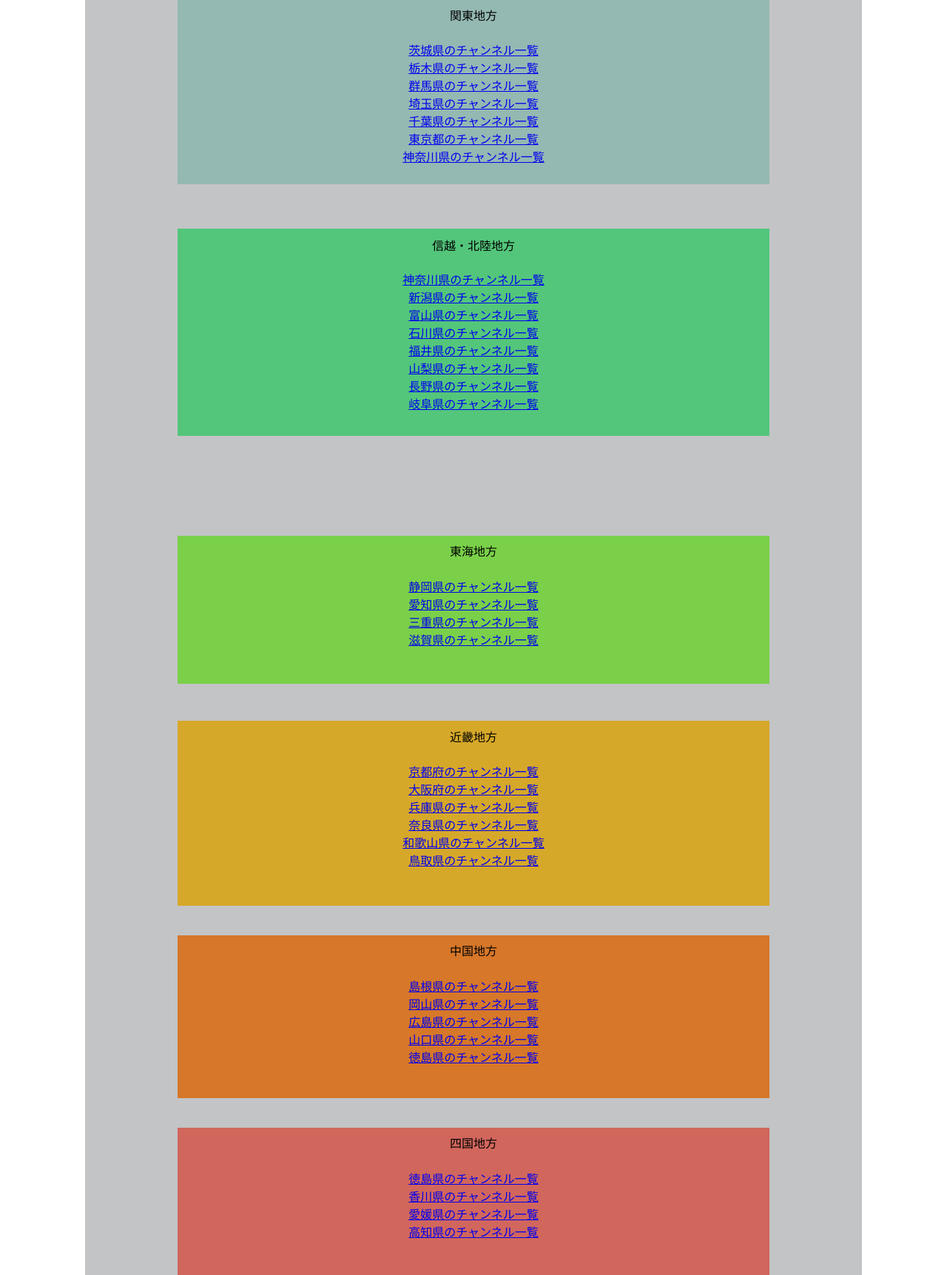
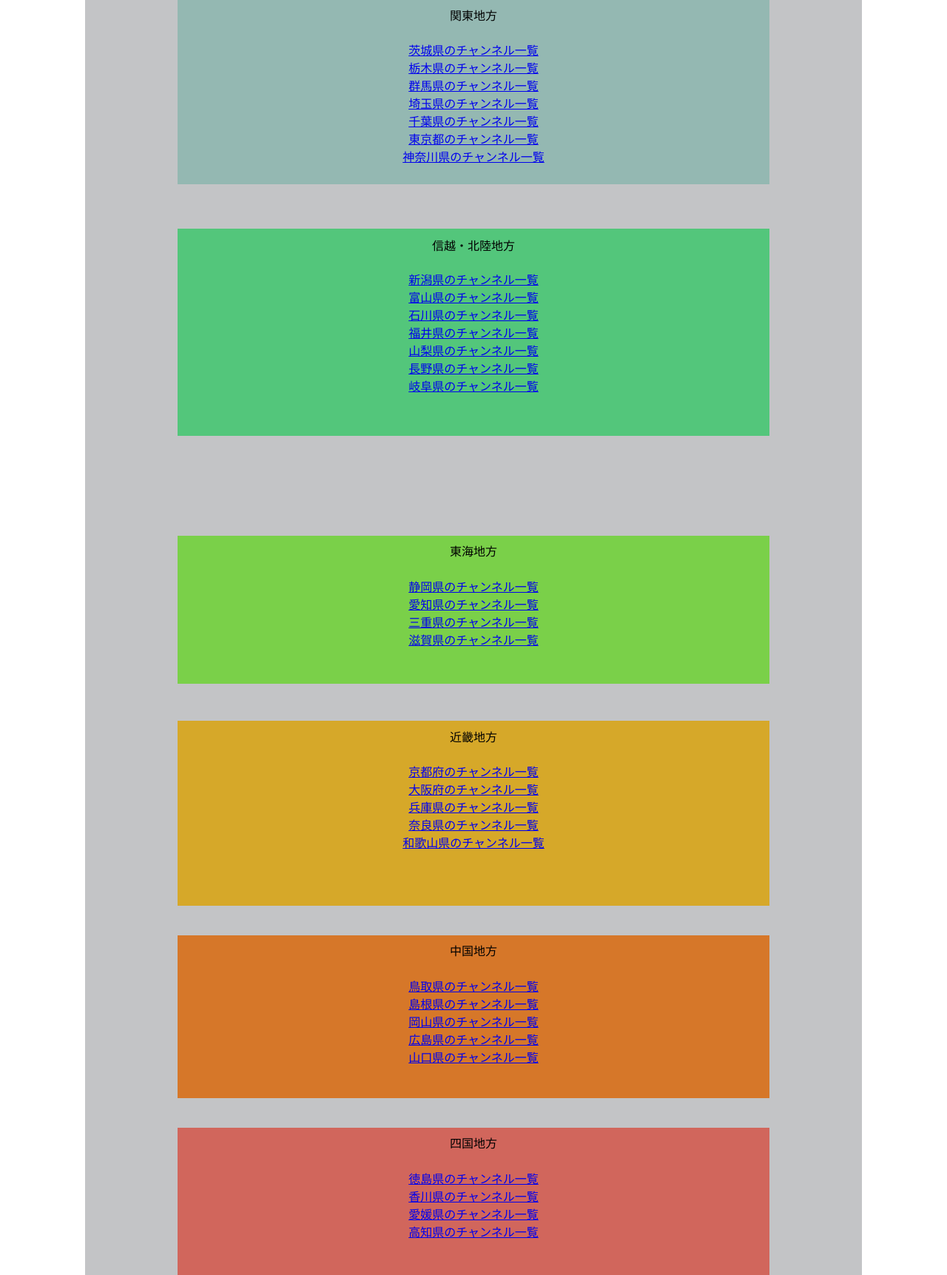
Before and after one commit to Hackathon-F-team/F-team, a Flask app: page / in a window 1280 px wide. Shown: the part 1626-3349 px from the top of the page at 74% size. Run offline with Flask 2, Linux system fonts and the light colour scheme; the visitor is signed in with stand-in values (Sample User, id 1); data comes from the database, SQL or seed files in the repository.

Commit message:
県二重問題解消

```diff
--- a/templates/map.html
+++ b/templates/map.html
@@ -111,7 +111,6 @@
 
         <p id="hokuriku">信越・北陸地方</p><br><!---ページ内リンクの着地点-->
         <ul id="kantoulist">   <!---ul順番になっていないリスト-->
-          <li><a href="/pref/{{14}}">{{prefectures[13]['name_jp']}}のチャンネル一覧</a></li>
           <li><a href="/pref/{{15}}">{{prefectures[14]['name_jp']}}のチャンネル一覧</a></li>
           <li><a href="/pref/{{16}}">{{prefectures[15]['name_jp']}}のチャンネル一覧</a></li>
           <li><a href="/pref/{{17}}">{{prefectures[16]['name_jp']}}のチャンネル一覧</a></li>
@@ -148,7 +147,6 @@
           <li><a href="/pref/{{28}}">{{prefectures[27]['name_jp']}}のチャンネル一覧</a></li>
           <li><a href="/pref/{{29}}">{{prefectures[28]['name_jp']}}のチャンネル一覧</a></li>
           <li><a href="/pref/{{30}}">{{prefectures[29]['name_jp']}}のチャンネル一覧</a></li>
-          <li><a href="/pref/{{31}}">{{prefectures[30]['name_jp']}}のチャンネル一覧</a></li>
 
         </ul>
 
@@ -159,11 +157,11 @@
 
         <p id="chugoku">中国地方</p><br><!---ページ内リンクの着地点-->
         <ul id="chugokulist">   <!---ul順番になっていないリスト-->
+          <li><a href="/pref/{{31}}">{{prefectures[30]['name_jp']}}のチャンネル一覧</a></li>
           <li><a href="/pref/{{32}}">{{prefectures[31]['name_jp']}}のチャンネル一覧</a></li>
           <li><a href="/pref/{{33}}">{{prefectures[32]['name_jp']}}のチャンネル一覧</a></li>
           <li><a href="/pref/{{34}}">{{prefectures[33]['name_jp']}}のチャンネル一覧</a></li>
           <li><a href="/pref/{{35}}">{{prefectures[34]['name_jp']}}のチャンネル一覧</a></li>
-          <li><a href="/pref/{{36}}">{{prefectures[35]['name_jp']}}のチャンネル一覧</a></li>
 
         </ul>
 
```
